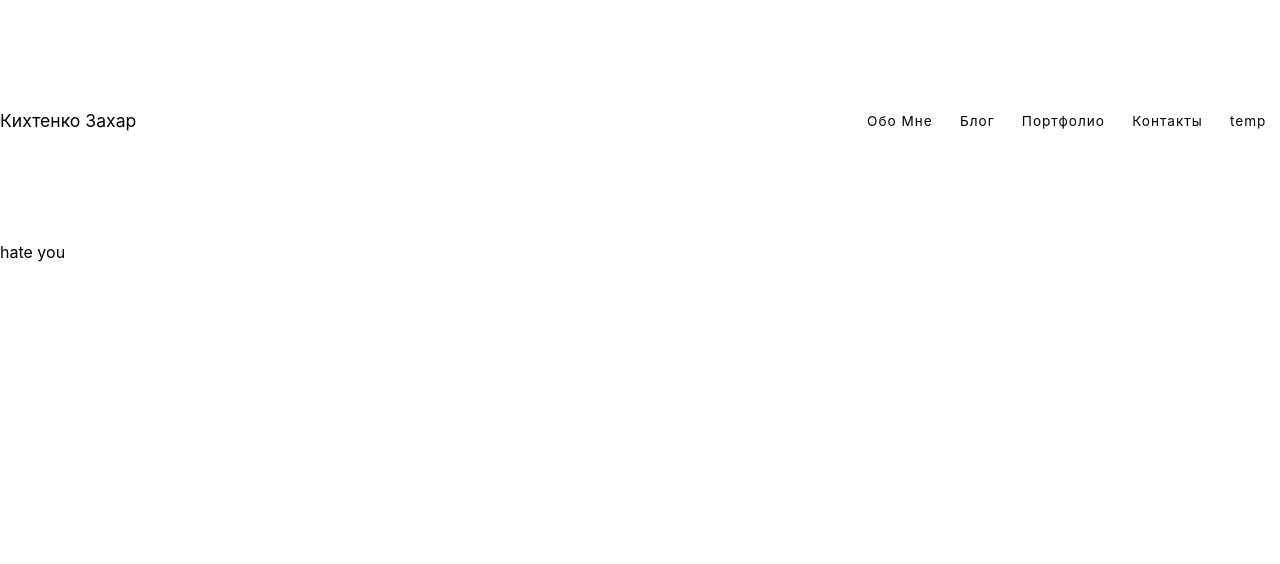
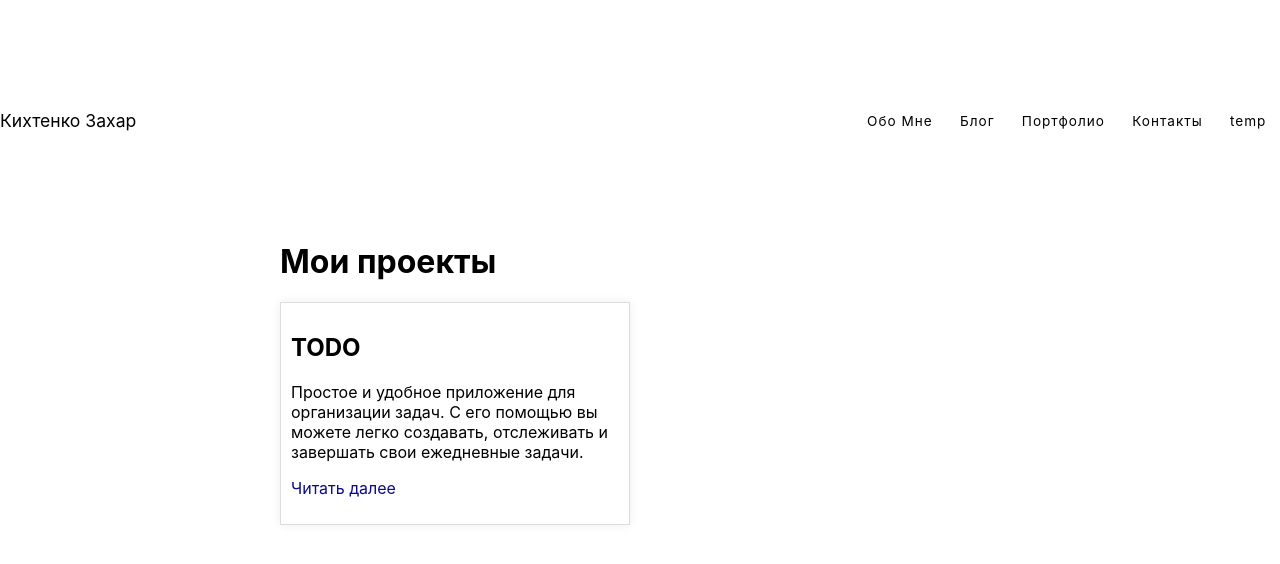
Before and after one commit to Gnomikon663/svelte-test, a SvelteKit app: page /project in a window 1280 px wide. Shown: the top 564 px of the page. Built offline with nearby package versions, Linux system fonts and the light colour scheme.

Commit message:
portfolio

```diff
--- /dev/null
+++ b/src/routes/project/+layout.svelte
@@ -0,0 +1,26 @@
+<div class="container">
+
+    <slot />
+    <style>
+     .container {
+
+    margin: 50px auto;
+    max-width: 800px;
+    padding: 0 20px;
+     }
+    .apps {
+    display: grid;
+    grid-template-columns: 1fr 1fr;
+    grid-gap: 20px;
+    }
+    .app {
+
+    border: 1px solid #ddd;
+    padding: 10px;
+    box-shadow: 0 0 10px #eee;
+    }
+    .link {
+    color: rgb(10, 10, 139);
+    }
+    </style>
+    </div>
--- a/src/routes/project/+page.svelte
+++ b/src/routes/project/+page.svelte
@@ -1 +1,26 @@
-hate you
+<svelte:head>
+<title>Портфолио</title>
+</svelte:head>
+
+<div class='container'>
+     <h1>Мои проекты</h1>
+      <div class='apps'>
+         {#each routes as page}
+          <div class='app'>
+             <h2>{page.title}</h2>
+              <p>{page.body}</p>
+<p class='readmore'>
+<a class='link' href={`/project/apps/${page.id}`}>
+Читать далее
+</a>
+</p>
+</div>
+{/each}
+</div>
+</div>
+
+<script>
+
+    import { routes } from './routes.js';
+
+    </script>
--- /dev/null
+++ b/src/routes/project/routes.js
@@ -0,0 +1,13 @@
+export const routes = [
+
+    {
+
+    id: 1,
+
+    title: 'TODO',
+
+    body: 'Простое и удобное приложение для организации задач. С его помощью вы можете легко создавать, отслеживать и завершать свои ежедневные задачи.',
+
+    },
+
+    ];
```
